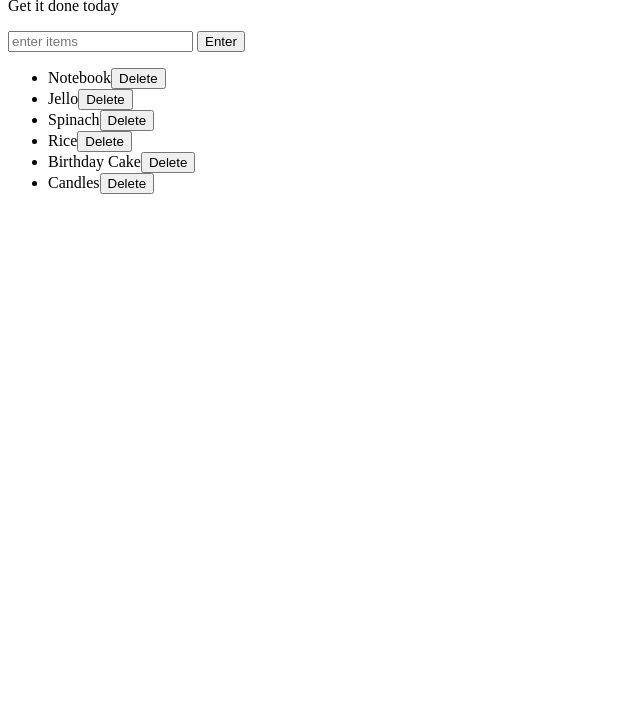
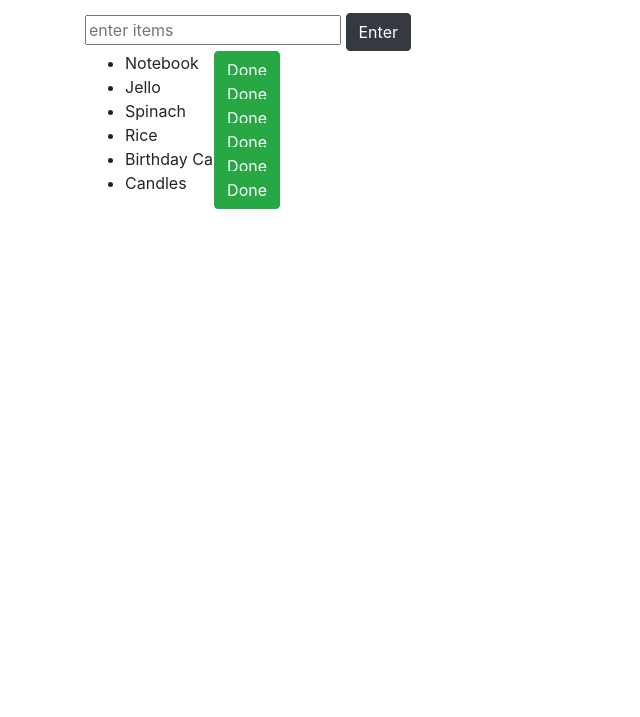
Before and after one commit to bpehlert/Udemy, a plain HTML site: page shopping-list/index.html in a window 1280 px wide. Shown: the part 83-800 px from the top of the page, without its empty margins (0-640 px from the left). Drawn offline with nearby package versions, Linux system fonts and the light colour scheme.

Commit message:
Updated CSS

```diff
--- a/shopping-list/index.html
+++ b/shopping-list/index.html
@@ -3,12 +3,14 @@
 <head>
 	<title>Javascript + DOM</title>
 	<link rel="stylesheet" type="text/css" href="style.css">
+	<link rel="stylesheet" href="https://stackpath.bootstrapcdn.com/bootstrap/4.1.0/css/bootstrap.min.css" integrity="sha384-9gVQ4dYFwwWSjIDZnLEWnxCjeSWFphJiwGPXr1jddIhOegiu1FwO5qRGvFXOdJZ4" crossorigin="anonymous">
 </head>
 <body>
+	<div class="container">
 		<h1>Shopping List</h1>
 		<p id="first">Get it done today</p>
 			<input id="userinput" type="text" placeholder="enter items">
-	<button id="enter">Enter</button>
+			<button id="enter" class="btn btn-dark">Enter</button>
 			<ul>
 				<li>Notebook</li>
 				<li>Jello</li>
@@ -17,6 +19,11 @@
 				<li>Birthday Cake</li>
 				<li>Candles</li>
 			</ul>
+	</div>
 	<script type="text/javascript" src="script.js"></script>
+	<script src="https://code.jquery.com/jquery-3.3.1.slim.min.js" integrity="sha384-q8i/X+965DzO0rT7abK41JStQIAqVgRVzpbzo5smXKp4YfRvH+8abtTE1Pi6jizo" crossorigin="anonymous"></script>
+	<script src="https://cdnjs.cloudflare.com/ajax/libs/popper.js/1.14.0/umd/popper.min.js" integrity="sha384-cs/chFZiN24E4KMATLdqdvsezGxaGsi4hLGOzlXwp5UZB1LY//20VyM2taTB4QvJ" crossorigin="anonymous"></script>
+	<script src="https://stackpath.bootstrapcdn.com/bootstrap/4.1.0/js/bootstrap.min.js" integrity="sha384-uefMccjFJAIv6A+rW+L4AHf99KvxDjWSu1z9VI8SKNVmz4sk7buKt/6v9KI65qnm" crossorigin="anonymous"></script>
+
 </body>
 </html>
--- a/shopping-list/script.js
+++ b/shopping-list/script.js
@@ -15,7 +15,8 @@ for ( var i = 0 ; i < listItems.length; i++) {
 // function to add delete button and event listener.
 function addDeleteButtons(parent){
 	var deleteButton = document.createElement("button");
-	deleteButton.appendChild(document.createTextNode("Delete"));
+	deleteButton.appendChild(document.createTextNode("Done"));
+	deleteButton.className = "btn btn-success";
 	deleteButton.addEventListener("click", function() {
 		this.parentNode.remove();
 	});
@@ -26,7 +27,8 @@ function addDeleteButtons(parent){
 function createListElement() {
 	var li = document.createElement("li");
 	var deleteButton = document.createElement("button");
-	deleteButton.appendChild(document.createTextNode("Delete"));
+	deleteButton.appendChild(document.createTextNode("Done"));
+	deleteButton.className = "btn btn-success";
 	li.appendChild(document.createTextNode(input.value));
 	li.appendChild(deleteButton);
 	ul.appendChild(li);
--- a/shopping-list/style.css
+++ b/shopping-list/style.css
@@ -21,3 +21,10 @@
 .done {
   text-decoration: line-through;
 }
+
+
+
+.btn-success{
+  position: absolute;
+  right:1000px;
+}
```
Lines whose indentation alone changed are shown as unchanged.
